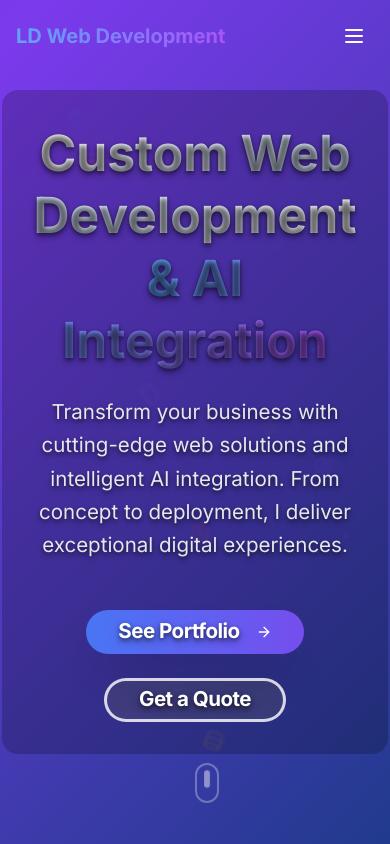
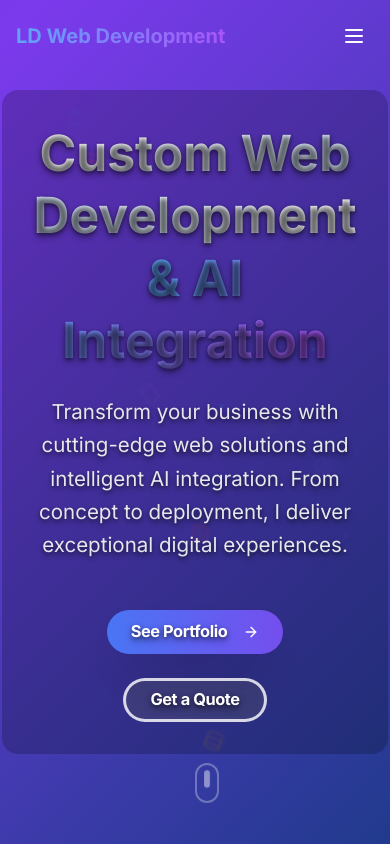
Before and after one commit to Leeday-devs/lee-day-dev-website-v5, a Next.js app: page / in a window 390 px wide. Shown: the top 844 px of the page. Built offline with nearby package versions, Linux system fonts and the light colour scheme.

Commit message:
Make Hero Buttons Smaller

```diff
--- a/app/globals.css
+++ b/app/globals.css
@@ -592,8 +592,8 @@ html {
 @media (max-width: 640px) {
   .hero-primary-button,
   .hero-secondary-button {
-    padding: 1rem 2rem;
-    font-size: var(--font-size-xl);
+    padding: 0.75rem 1.5rem;
+    font-size: var(--font-size-base);
   }
 }
 
--- a/app/page.tsx
+++ b/app/page.tsx
@@ -142,7 +142,7 @@ export default function HomePage() {
               <div className="flex flex-col sm:flex-row gap-6 justify-center items-center">
                 <Button
                   size="lg"
-                  className="hero-primary-button bg-gradient-to-r from-blue-500 to-purple-600 hover:from-blue-600 hover:to-purple-700 text-white px-12 py-6 text-responsive-2xl font-bold rounded-full transition-all duration-300 transform hover:scale-105 shadow-2xl hover:shadow-blue-500/25 focus-visible:outline-none focus-visible:ring-2 focus-visible:ring-blue-500 focus-visible:ring-offset-2 hero-text-shadow"
+                  className="hero-primary-button bg-gradient-to-r from-blue-500 to-purple-600 hover:from-blue-600 hover:to-purple-700 text-white px-8 py-4 text-responsive-lg font-bold rounded-full transition-all duration-300 transform hover:scale-105 shadow-2xl hover:shadow-blue-500/25 focus-visible:outline-none focus-visible:ring-2 focus-visible:ring-blue-500 focus-visible:ring-offset-2 hero-text-shadow"
                   onClick={() => scrollToSection("portfolio")}
                   aria-describedby="portfolio-button-description"
                 >
@@ -156,7 +156,7 @@ export default function HomePage() {
                 <Button
                   size="lg"
                   variant="outline"
-                  className="hero-secondary-button border-2 border-white/80 text-white hover:bg-white hover:text-gray-900 px-12 py-6 text-responsive-2xl font-bold rounded-full transition-all duration-300 transform hover:scale-105 backdrop-blur-sm bg-white/10 hover:bg-white focus-visible:outline-none focus-visible:ring-2 focus-visible:ring-white focus-visible:ring-offset-2 hero-text-shadow"
+                  className="hero-secondary-button border-2 border-white/80 text-white hover:bg-white hover:text-gray-900 px-8 py-4 text-responsive-lg font-bold rounded-full transition-all duration-300 transform hover:scale-105 backdrop-blur-sm bg-white/10 hover:bg-white focus-visible:outline-none focus-visible:ring-2 focus-visible:ring-white focus-visible:ring-offset-2 hero-text-shadow"
                   onClick={() => scrollToSection("contact")}
                   aria-describedby="quote-button-description"
                 >
```
